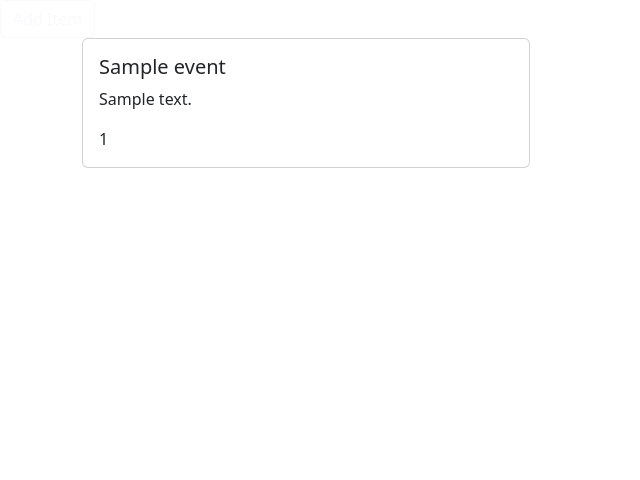
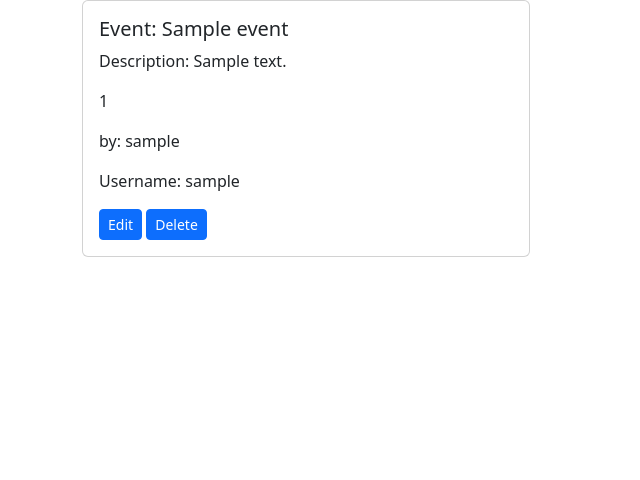
Before and after one commit to MBujaber/First-Pair-Project, a Django app: page /event/1/ in a window 1280 px wide. Shown: the part 72-552 px from the top of the page, without its empty margins (0-640 px from the left). Run offline with Django 4.2, Linux system fonts and the light colour scheme; a user stored in the database is signed in; tables that the repository leaves empty hold one stand-in row (values such as "Sample post"); some libraries are stand-ins or nearby versions.

Commit message:
solved some task

```diff
--- a/events/templates/event_details.html
+++ b/events/templates/event_details.html
@@ -4,23 +4,22 @@
  {% block content %}
 
 
- <form action="{% url 'create-event' %}">
-    <button class="d-flex btn btn-outline-light" type="submit">
-      Add Item
-    </button>
-  </form>
-</div>
-</nav>
-
 <div class="container">
   <div class="card" style="width: 28rem">
     <div class="card-body">
-      <h5 class="card-title">{{ item.name }}</h5>
-      <p class="card-text">{{ item.description }}</p>
+      <h5 class="card-title">Event: {{ item.name }}</h5>
+      <p class="card-text">Description: {{ item.description }}</p>
       <p class="card-text">{{ item.id }}</p>
+      <p class="card-text">by: {{ item.user }}</p>
+      <p class="card-text">Username: {{ request.user.username }}</p>
+    {% if request.user.is_authenticated %}
+    {% if request.user.is_staff %}
+    <a class="btn btn-primary btn-sm" href="{% url 'update-event-item' item_id=item.id %}">Edit</a>
+    <a class="btn btn-primary btn-sm" href="{% url 'delete-event-item' item_id=item.id %}">Delete</a>
+    {% endif %}
+    {% endif %}
     </div>
   </div>
 </div>
 
-
 {% endblock content %}
--- a/events/templates/events_list.html
+++ b/events/templates/events_list.html
@@ -28,9 +28,9 @@
             >{{item.name}}</a
           >
         </h5>
-          <p class="card-text">{{ item.description }}</p>
-          <a class="btn btn-primary btn-sm" href="{% url 'update-event-item' item_id=item.id %}">Edit</a>
-          <a class="btn btn-primary btn-sm" href="{% url 'delete-event-item' item_id=item.id %}">Delete</a>
+
+          <a class="btn btn-primary btn-sm" href="#">Book</a>
+
         </div>
       </div>
   </div>
--- a/events/views.py
+++ b/events/views.py
@@ -13,6 +13,7 @@ def get_event(request, item_id):
                     "name": item.name,
                     "description": item.description,
                     "seats_number": item.seats_number,
+                    "user": item.user
                 }
             }
     return render(request, "event_details.html", context)
--- a/users/templates/home.html
+++ b/users/templates/home.html
@@ -5,7 +5,7 @@
 
     <h1>Welcome to our event planner!</h1>
 
-    {% if request.user.is_staff %} {% if request.user.is_authenticated %}
+    {% if request.user.is_authenticated %}{% if request.user.is_staff %}
 
     {% else %}
 
```
